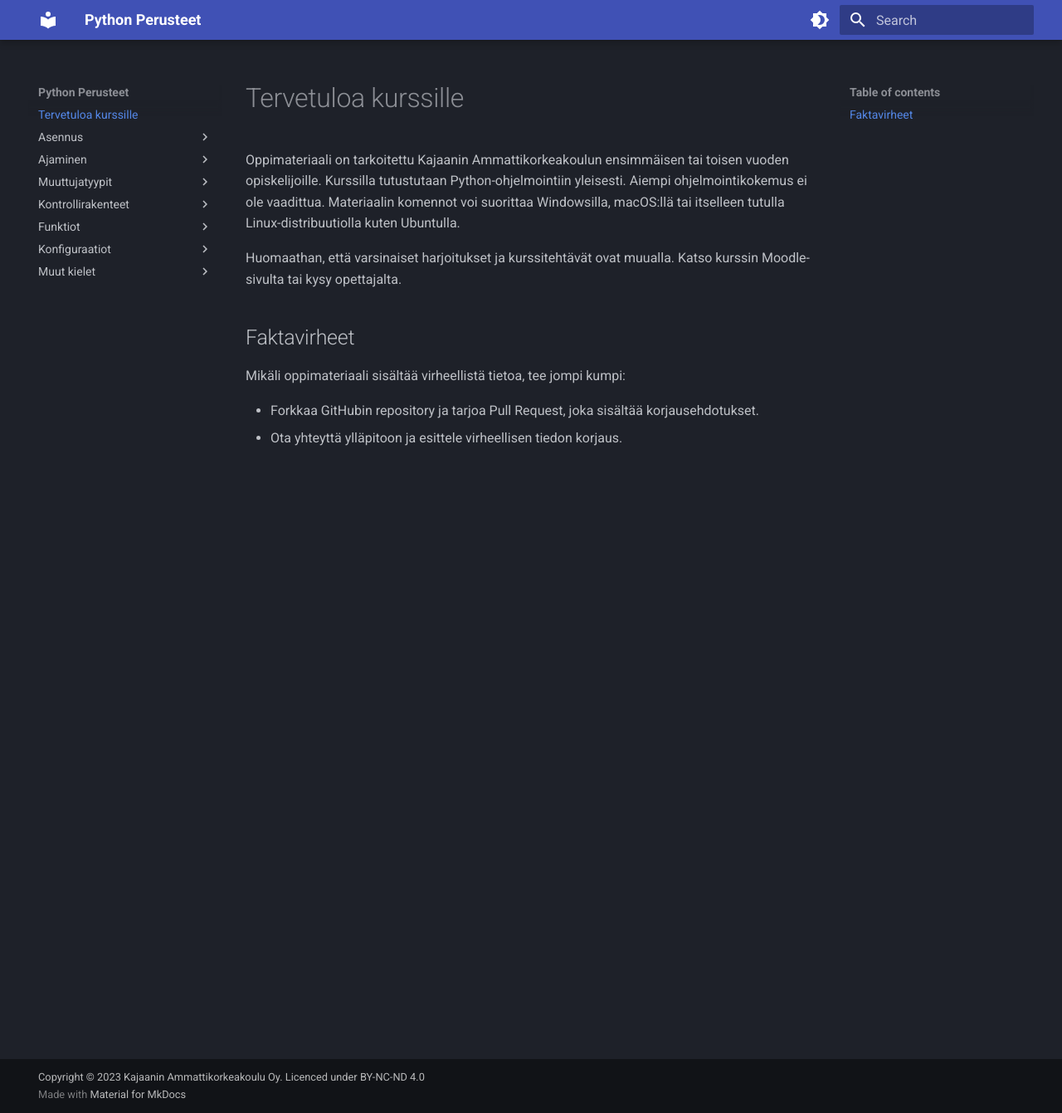
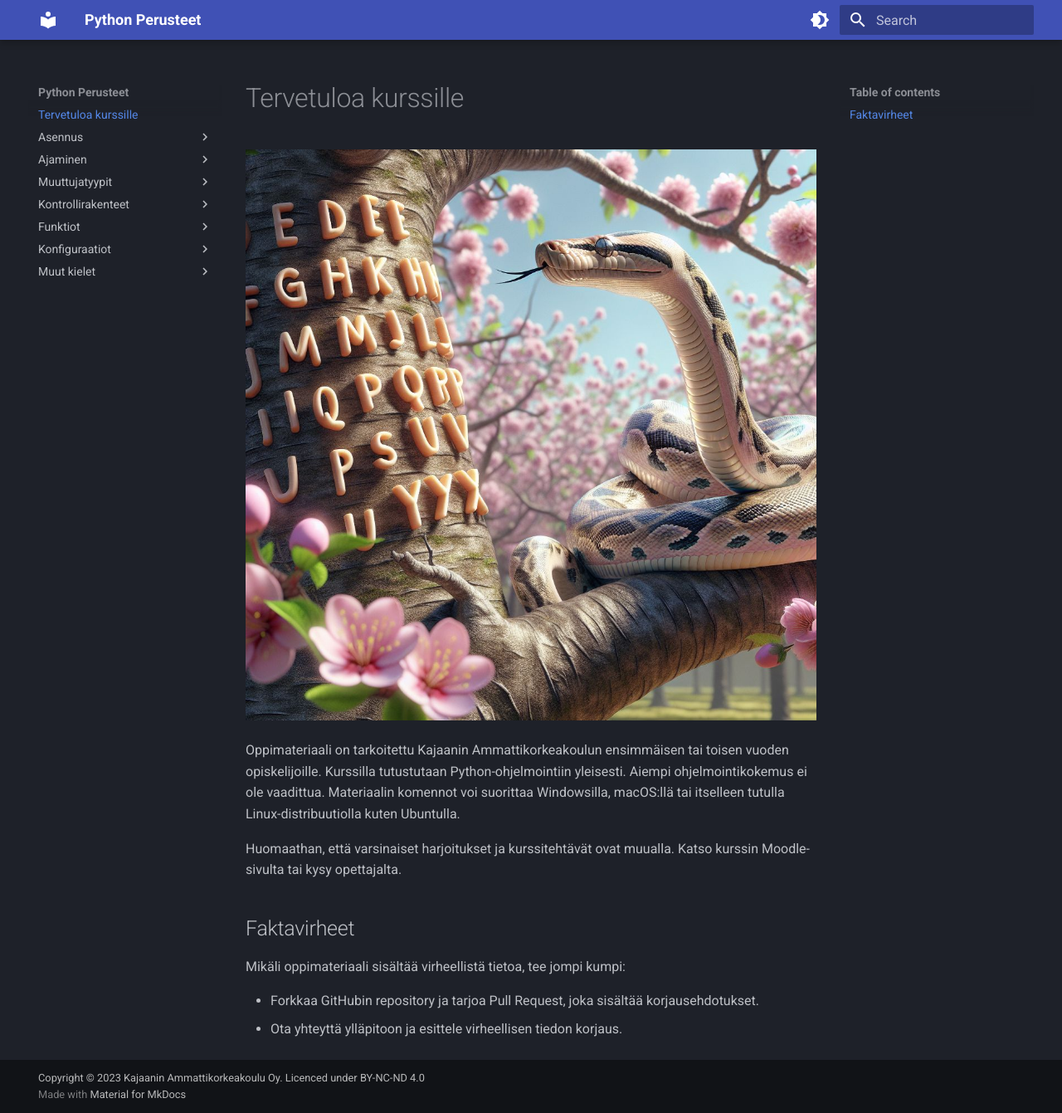
Before and after one commit to sourander/python-perusteet, an MkDocs documentation site: the page built from docs/index.md, in a window 1280 px wide and 1341 px high. Shown: the whole window at 83% size. Built offline with MkDocs 1.6.1 and Material for MkDocs 9.7.7, drawn with Linux system fonts in a browser that asks for light colours.

Commit message:
Added front page logo

```diff
--- a/docs/index.md
+++ b/docs/index.md
@@ -1,4 +1,6 @@
 # Tervetuloa kurssille
+
+![Python ABC](images/dalle-python-abc.jpg)
 
 Oppimateriaali on tarkoitettu Kajaanin Ammattikorkeakoulun ensimmäisen tai toisen vuoden opiskelijoille. Kurssilla tutustutaan Python-ohjelmointiin yleisesti. Aiempi ohjelmointikokemus ei ole vaadittua. Materiaalin komennot voi suorittaa Windowsilla, macOS:llä tai itselleen tutulla Linux-distribuutiolla kuten Ubuntulla.
 
```
Also changed, not shown: docs/images/dalle-python-abc.jpg (added), 1 other file.
